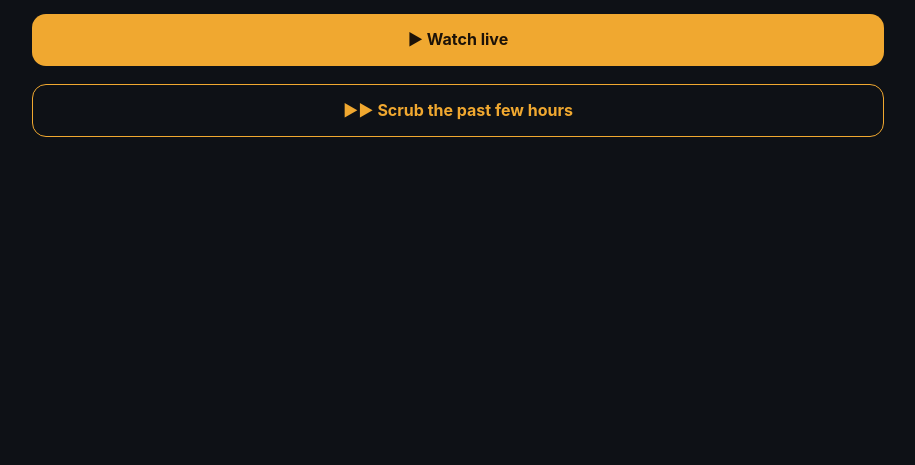
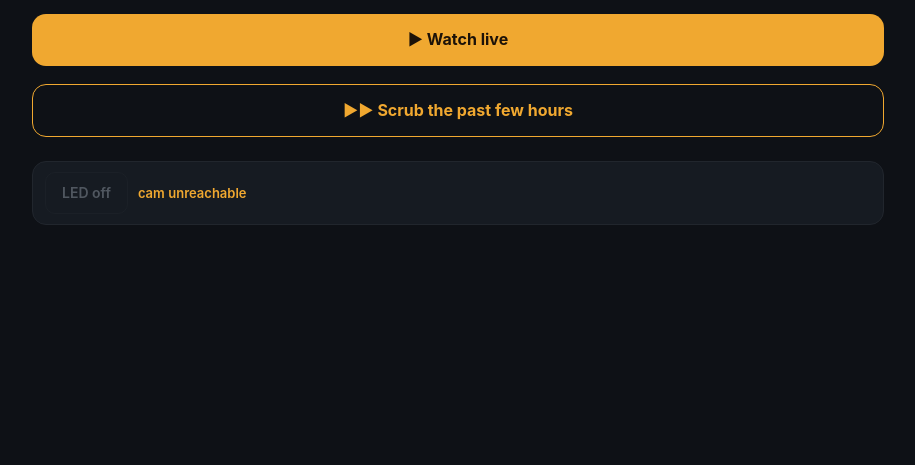
Before and after one commit to AlexNly/birbESP, a FastAPI app: page / in a window 1280 px wide. Shown: the part 227-692 px from the top of the page, without its empty margins (182-1097 px from the left). Run offline with FastAPI, Linux system fonts and the light colour scheme; data that the repository does not hold is empty.

Commit message:
feat(server): LED control reused on home + live, with auto-off + warnings
Pulls the LED toggle into a reusable component (_led_control.html +
static/led.js) and drops it on both the home page (under the
Watch live / Scrub CTAs) and the live page (under the stream image).

Behaviour:
- Tap 'LED off' -> turns on for 30 s; firmware auto-pulls it LOW
  when the timer expires. Live countdown polled every 1 s.
- A 'keep on' button appears while temporary-on is active. Tapping
  it shows a confirm() with the heat-risk + bird-spook warnings
  before calling /led/on/permanent.
- While in permanent-on mode, the status line shows
  '⚠ always on - heat risk + scares birds' in accent colour
  so it's never invisible.
- If the cam's /led endpoint is unreachable (nginx proxy not added,
  cam offline), the button disables itself with a clear message
  instead of silently failing.

```diff
--- /dev/null
+++ b/server/app/static/led.js
@@ -0,0 +1,89 @@
+// LED control component. Auto-binds every .led-control element on the page.
+// Talks to the cam via the nginx /led proxy (so HTTPS-safe).
+(function () {
+  'use strict';
+
+  var KEEP_ON_WARNING =
+    'Keep the LED on permanently?\n\n' +
+    '• The cam will get hot — see gotcha #2 in the docs.\n' +
+    '• It will likely scare birds away from the feeder.\n\n' +
+    'Continue?';
+
+  function init(root) {
+    var btn    = root.querySelector('[data-led-btn]');
+    var status = root.querySelector('[data-led-status]');
+    var keep   = root.querySelector('[data-led-keep-on]');
+    if (!btn || !status || !keep) return;
+
+    var poll = null;
+
+    function clearPoll() { if (poll) { clearInterval(poll); poll = null; } }
+    function startPoll() { if (!poll) poll = setInterval(refresh, 1000); }
+
+    function paint(d) {
+      var on = d.state === 'on';
+      btn.classList.toggle('active', on);
+      btn.textContent = on ? 'LED on' : 'LED off';
+      btn.setAttribute('aria-pressed', on ? 'true' : 'false');
+      btn.disabled = false;
+
+      if (on && d.permanent) {
+        status.textContent = '⚠ always on — heat risk + scares birds';
+        status.className = 'led-status warning';
+        keep.hidden = true;
+        clearPoll();
+      } else if (on) {
+        var s = Math.max(1, Math.ceil((d.remaining_ms || 0) / 1000));
+        status.textContent = 'auto-off in ' + s + 's';
+        status.className = 'led-status';
+        keep.hidden = false;
+        keep.disabled = false;
+        startPoll();
+      } else {
+        status.textContent = '';
+        status.className = 'led-status';
+        keep.hidden = true;
+        clearPoll();
+      }
+    }
+    function unreachable() {
+      status.textContent = 'cam unreachable';
+      status.className = 'led-status warning';
+      btn.disabled = true;
+      keep.hidden = true;
+      clearPoll();
+    }
+    function refresh() {
+      fetch('/led', { cache: 'no-store' })
+        .then(function (r) { return r.json(); })
+        .then(paint).catch(unreachable);
+    }
+
+    btn.addEventListener('click', function () {
+      var target = btn.classList.contains('active') ? '/led/off' : '/led/on';
+      btn.disabled = true;
+      fetch(target, { cache: 'no-store' })
+        .then(function (r) { return r.json(); })
+        .then(paint).catch(unreachable);
+    });
+
+    keep.addEventListener('click', function () {
+      if (!confirm(KEEP_ON_WARNING)) return;
+      keep.disabled = true;
+      fetch('/led/on/permanent', { cache: 'no-store' })
+        .then(function (r) { return r.json(); })
+        .then(paint).catch(unreachable);
+    });
+
+    refresh();
+  }
+
+  function boot() {
+    document.querySelectorAll('.led-control').forEach(init);
+  }
+  if (document.readyState === 'loading') {
+    document.addEventListener('DOMContentLoaded', boot);
+  } else {
+    boot();
+  }
+})();
--- a/server/app/static/style.css
+++ b/server/app/static/style.css
@@ -128,23 +128,41 @@ a { color: inherit; text-decoration: none; }
 }
 .live-fs-btn:active { background: rgba(0, 0, 0, 0.8); }
 
-.live-controls {
-  display: flex; align-items: center; gap: 10px;
+/* Reusable LED control — used on home page and live page via _led_control.html */
+.led-control {
+  display: flex; align-items: center; flex-wrap: wrap; gap: 10px;
   margin-top: 12px;
+  padding: 10px 12px;
+  border: 1px solid var(--border); border-radius: var(--radius);
+  background: var(--bg-elev);
 }
-.live-ctrl-btn {
+.led-btn {
   padding: 10px 16px;
-  background: var(--bg-elev); color: var(--fg-muted);
+  background: transparent; color: var(--fg-muted);
   border: 1px solid var(--border); border-radius: 10px;
   font: inherit; font-size: 14px; font-weight: 600;
-  cursor: pointer;
+  cursor: pointer; flex-shrink: 0;
   -webkit-tap-highlight-color: transparent;
 }
-.live-ctrl-btn.active {
+.led-btn.active {
   background: var(--accent); color: #1c1208;
   border-color: var(--accent);
 }
-.live-ctrl-btn[disabled] { opacity: 0.5; cursor: not-allowed; }
+.led-btn[disabled] { opacity: 0.5; cursor: not-allowed; }
+.led-meta {
+  display: flex; align-items: center; gap: 10px;
+  flex: 1; min-width: 0;
+  font-size: 13px;
+}
+.led-status { color: var(--fg-muted); font-variant-numeric: tabular-nums; }
+.led-status.warning { color: var(--accent); font-weight: 600; }
+.led-keep-on {
+  background: transparent; color: var(--accent);
+  border: 1px solid var(--accent); border-radius: 8px;
+  padding: 5px 10px; font: inherit; font-size: 12px;
+  cursor: pointer;
+}
+.led-keep-on[disabled] { opacity: 0.5; cursor: not-allowed; }
 
 /* Native Fullscreen API path (Chrome, Firefox, Android, desktop Safari) */
 .live-box:fullscreen,
--- /dev/null
+++ b/server/app/templates/_led_control.html
@@ -0,0 +1,9 @@
+{# Reusable LED control. Drop {% include "_led_control.html" %} into any page;
+   the JS in static/led.js auto-binds every .led-control on the page. #}
+<div class="led-control" data-led-control>
+  <button class="led-btn" type="button" aria-pressed="false" data-led-btn>LED off</button>
+  <div class="led-meta">
+    <span class="led-status" data-led-status></span>
+    <button class="led-keep-on" type="button" hidden data-led-keep-on>keep on</button>
+  </div>
+</div>
--- a/server/app/templates/base.html
+++ b/server/app/templates/base.html
@@ -6,6 +6,7 @@
   <meta name="theme-color" content="#0e1116">
   <title>{% block title %}birbESP{% endblock %}</title>
   <link rel="stylesheet" href="/static/style.css">
+  <script defer src="/static/led.js"></script>
 </head>
 <body>
   <header class="topbar">
--- a/server/app/templates/index.html
+++ b/server/app/templates/index.html
@@ -17,6 +17,7 @@
   {% endif %}
   <a href="/live" class="cta">▶ Watch live</a>
   <a href="/scrub" class="cta cta-secondary">▶▶ Scrub the past few hours</a>
+  {% include "_led_control.html" %}
 </section>
 
 {% if recent_highlights %}
```
Also changed, not shown: server/app/templates/live.html (+1 -37 lines).
